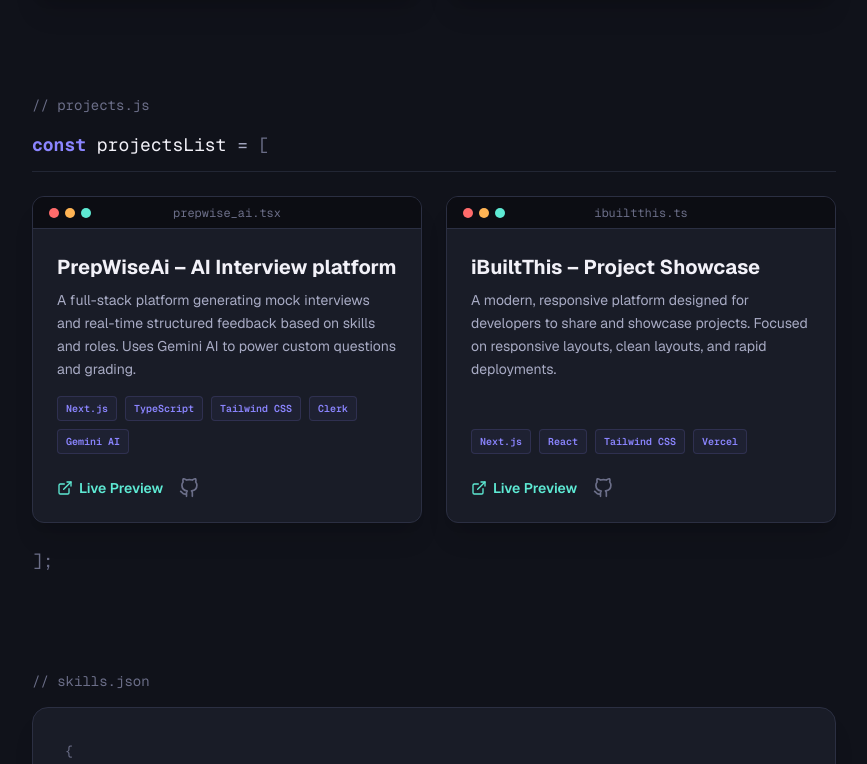
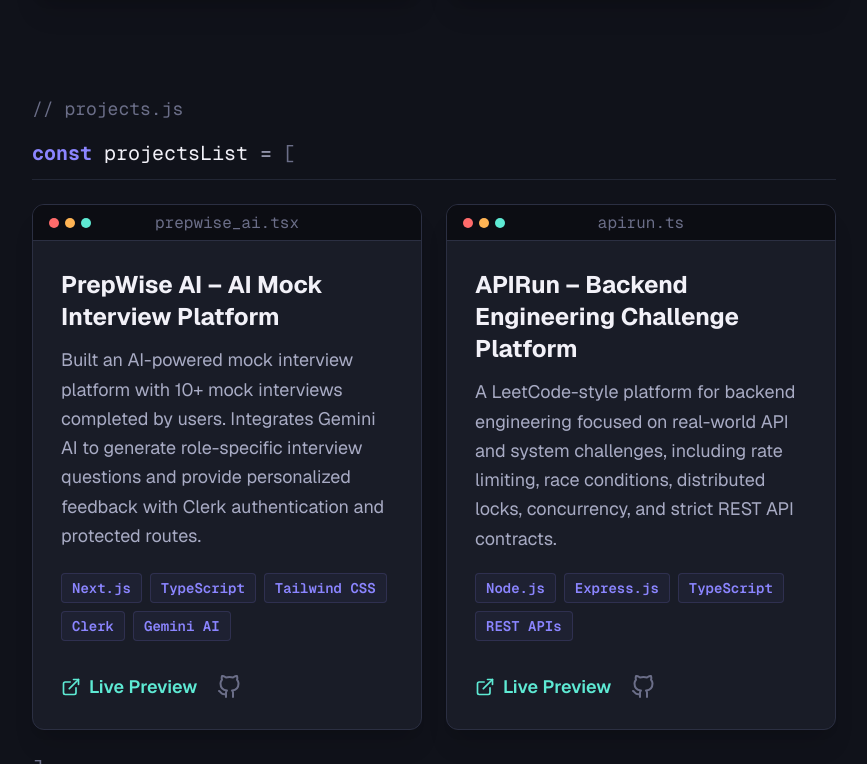
Before and after one commit to MayankJoshi540/personal-portfolio, a Next.js app: page / in a window 1280 px wide. Shown: the part 2876-3640 px from the top of the page, without its empty margins (350-1217 px from the left). Built offline with nearby package versions, Linux system fonts and the light colour scheme.

Commit message:
update: src/components/sections/Projects.tsx

```diff
--- a/src/components/sections/Projects.tsx
+++ b/src/components/sections/Projects.tsx
@@ -1,65 +1,93 @@
 "use client";
 
+import { useRef } from "react";
 import { ExternalLink } from "lucide-react";
+import { useGSAP } from "@gsap/react";
+import gsap from "gsap";
+import { ScrollTrigger } from "gsap/ScrollTrigger";
 
 export default function Projects() {
+  const containerRef = useRef<HTMLElement>(null);
+
   const projects = [
     {
       filename: "prepwise_ai.tsx",
-      title: "PrepWiseAi – AI Interview platform",
-      desc: "A full-stack platform generating mock interviews and real-time structured feedback based on skills and roles. Uses Gemini AI to power custom questions and grading.",
+      title: "PrepWise AI – AI Mock Interview Platform",
+      desc: "Built an AI-powered mock interview platform with 10+ mock interviews completed by users. Integrates Gemini AI to generate role-specific interview questions and provide personalized feedback with Clerk authentication and protected routes.",
       tech: ["Next.js", "TypeScript", "Tailwind CSS", "Clerk", "Gemini AI"],
       live: "https://preppwisee.vercel.app",
       github: "https://github.com/MayankJoshi540/PrepWise-AI"
     },
     {
-      filename: "ibuiltthis.ts",
-      title: "iBuiltThis – Project Showcase",
-      desc: "A modern, responsive platform designed for developers to share and showcase projects. Focused on responsive layouts, clean layouts, and rapid deployments.",
-      tech: ["Next.js", "React", "Tailwind CSS", "Vercel"],
-      live: "https://i-built-this-five.vercel.app/",
-      github: "https://github.com/MayankJoshi540/iBuiltThis"
+      filename: "apirun.ts",
+      title: "APIRun – Backend Engineering Challenge Platform",
+      desc: "A LeetCode-style platform for backend engineering focused on real-world API and system challenges, including rate limiting, race conditions, distributed locks, concurrency, and strict REST API contracts.",
+      tech: ["Node.js", "Express.js", "TypeScript", "REST APIs"],
+      live: "https://apirun.vercel.app",
+      github: "https://github.com/MayankJoshi540/APIRun"
     }
   ];
 
+  useGSAP(
+    () => {
+      gsap.registerPlugin(ScrollTrigger);
+
+      gsap.from(".gsap-proj-card", {
+        opacity: 0,
+        y: 25,
+        scale: 0.98,
+        stagger: 0.15,
+        duration: 0.6,
+        ease: "power3.out",
+        clearProps: "all",
+        scrollTrigger: {
+          trigger: containerRef.current,
+          start: "top 95%",
+          once: true
+        }
+      });
+    },
+    { scope: containerRef }
+  );
+
   return (
-    <section id="projects" className="scroll-mt-[60px] md:scroll-mt-[100px] mb-24">
-      <div className="font-mono text-sm text-text-dim mb-4 select-none">// projects.js</div>
+    <section ref={containerRef} id="projects" className="scroll-mt-[60px] md:scroll-mt-[100px] mb-24 min-w-0">
+      <div className="font-mono text-lg text-text-dim mb-4 select-none">// projects.js</div>
 
-      <div className="font-mono text-base md:text-lg mb-6 border-b border-editor-border-soft pb-3">
+      <div className="font-mono text-xl mb-6 border-b border-editor-border-soft pb-3">
         <span className="text-accent-violet font-bold">const</span>{" "}
         <span className="text-text-high">projectsList</span> = <span className="text-text-dim">[</span>
       </div>
 
-      <div className="grid grid-cols-1 md:grid-cols-2 gap-6 my-6">
+      <div className="grid grid-cols-1 lg:grid-cols-2 gap-6 my-6 min-w-0">
         {projects.map((proj, idx) => (
           <div
             key={idx}
-            className="bg-editor-panel border border-editor-border rounded-xl overflow-hidden flex flex-col shadow-xl hover:border-accent-teal hover:shadow-accent-teal/5 transition-all duration-200"
+            className="gsap-proj-card bg-editor-panel border border-editor-border rounded-xl overflow-hidden flex flex-col shadow-xl hover:border-accent-teal hover:shadow-accent-teal/5 transition-all duration-200 min-w-0"
           >
             {/* Fake window title bar */}
-            <div className="h-8 bg-editor-sidebar border-b border-editor-border flex items-center px-4 relative select-none">
-              <div className="flex gap-1.5">
+            <div className="h-9 bg-editor-sidebar border-b border-editor-border flex items-center px-4 relative select-none">
+              <div className="flex gap-1.5 flex-shrink-0">
                 <span className="w-2.5 h-2.5 rounded-full bg-accent-coral"></span>
                 <span className="w-2.5 h-2.5 rounded-full bg-accent-amber"></span>
                 <span className="w-2.5 h-2.5 rounded-full bg-accent-teal"></span>
               </div>
-              <span className="font-mono text-xs text-text-dim absolute left-1/2 transform -translate-x-1/2">
+              <span className="font-mono text-sm sm:text-base text-text-dim absolute left-1/2 transform -translate-x-1/2 truncate max-w-[65%]">
                 {proj.filename}
               </span>
             </div>
 
             {/* Content body */}
-            <div className="p-6 flex flex-col flex-1">
-              <h3 className="text-xl font-bold text-text-high mb-2">{proj.title}</h3>
-              <p className="text-text-mid text-sm leading-relaxed mb-4 flex-grow">{proj.desc}</p>
+            <div className="p-5 sm:p-7 flex flex-col flex-1 min-w-0">
+              <h3 className="text-xl sm:text-2xl font-bold text-text-high mb-3 break-words">{proj.title}</h3>
+              <p className="text-text-mid text-base sm:text-lg leading-relaxed mb-5 flex-grow break-words">{proj.desc}</p>
 
               {/* Tech Tags */}
               <div className="flex flex-wrap gap-2 mb-6">
                 {proj.tech.map((t, tIdx) => (
                   <span
                     key={tIdx}
-                    className="font-mono text-[10px] font-semibold px-2 py-1 rounded bg-accent-violet/5 border border-accent-violet/15 text-accent-violet"
+                    className="font-mono text-xs sm:text-sm font-semibold px-2.5 py-1 rounded bg-accent-violet/5 border border-accent-violet/15 text-accent-violet"
                   >
                     {t}
                   </span>
@@ -67,14 +95,14 @@ export default function Projects() {
               </div>
 
               {/* Action Links */}
-              <div className="flex items-center gap-4 mt-auto">
+              <div className="flex items-center gap-5 mt-auto pt-2">
                 <a
                   href={proj.live}
                   target="_blank"
                   rel="noopener noreferrer"
-                  className="inline-flex items-center gap-1.5 text-accent-teal text-sm font-semibold hover:underline"
+                  className="inline-flex items-center gap-2 text-accent-teal text-base sm:text-lg font-semibold hover:underline"
                 >
-                  <ExternalLink className="w-4 h-4" />
+                  <ExternalLink className="w-5 h-5 flex-shrink-0" />
                   <span>Live Preview</span>
                 </a>
                 <a
@@ -84,7 +112,7 @@ export default function Projects() {
                   className="text-text-dim hover:text-text-high transition-colors"
                   title="GitHub Source"
                 >
-                  <svg className="w-5 h-5" viewBox="0 0 24 24" fill="none" stroke="currentColor" strokeWidth="2" strokeLinecap="round" strokeLinejoin="round"><path d="M9 19c-5 1.5-5-2.5-7-3m14 6v-3.87a3.37 3.37 0 0 0-.94-2.61c3.14-.35 6.44-1.54 6.44-7A5.44 5.44 0 0 0 20 4.77 5.07 5.07 0 0 0 19.91 1S18.73.65 16 2.48a13.38 13.38 0 0 0-7 0C6.27.65 5.09 1 5.09 1A5.07 5.07 0 0 0 5 4.77a5.44 5.44 0 0 0-1.5 3.78c0 5.42 3.3 6.61 6.44 7A3.37 3.37 0 0 0 9 18.13V22"/></svg>
+                  <svg className="w-6 h-6 flex-shrink-0" viewBox="0 0 24 24" fill="none" stroke="currentColor" strokeWidth="2" strokeLinecap="round" strokeLinejoin="round"><path d="M9 19c-5 1.5-5-2.5-7-3m14 6v-3.87a3.37 3.37 0 0 0-.94-2.61c3.14-.35 6.44-1.54 6.44-7A5.44 5.44 0 0 0 20 4.77 5.07 5.07 0 0 0 19.91 1S18.73.65 16 2.48a13.38 13.38 0 0 0-7 0C6.27.65 5.09 1 5.09 1A5.07 5.07 0 0 0 5 4.77a5.44 5.44 0 0 0-1.5 3.78c0 5.42 3.3 6.61 6.44 7A3.37 3.37 0 0 0 9 18.13V22"/></svg>
                 </a>
               </div>
             </div>
@@ -92,7 +120,7 @@ export default function Projects() {
         ))}
       </div>
 
-      <div className="font-mono text-base md:text-lg text-text-dim mt-6 select-none">
+      <div className="font-mono text-xl text-text-dim mt-6 select-none">
         <span>];</span>
       </div>
     </section>
```
